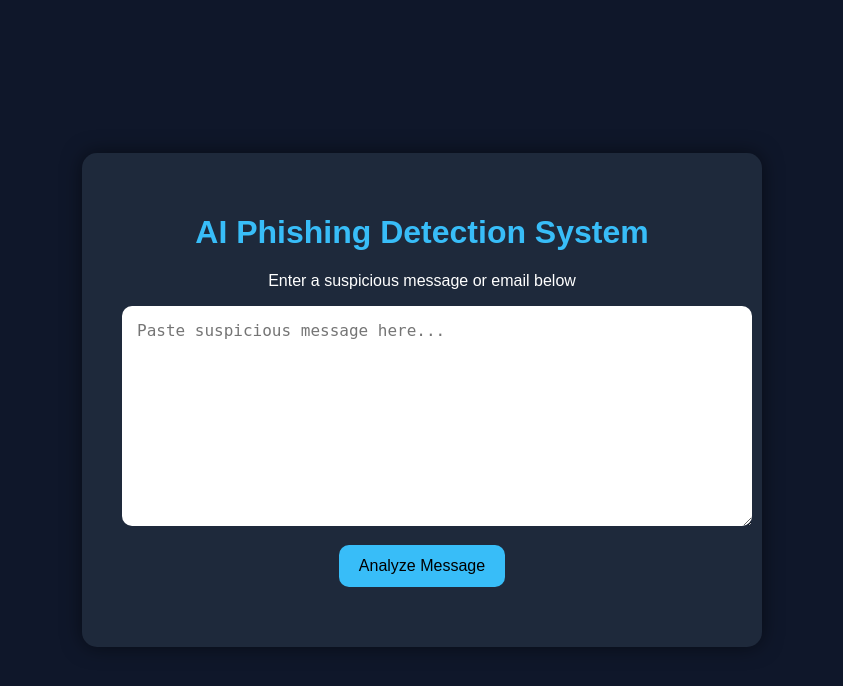
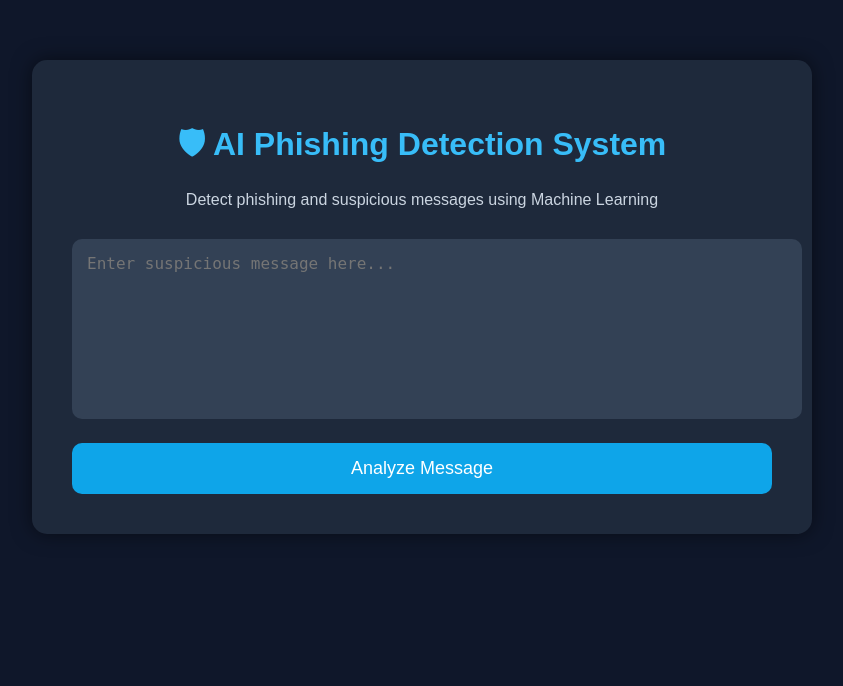
Before and after one commit to riya-builds/AI-Phishing-Detection-System, a Flask app: page / in a window 1280 px wide. Shown: the top 686 px of the page, without its empty margins (218-1061 px from the left). Run offline with Flask 3, Linux system fonts and the light colour scheme; parts of the project's set-up code (start-up, migrations or seed data) failed here and were passed over.

Commit message:
Added phishing detection dashboard and history system

```diff
--- a/app.py
+++ b/app.py
@@ -1,66 +1,142 @@
 from flask import Flask, render_template, request
 import joblib
+import os
+import re
 import sqlite3
-import os
 
+# ---------------- CREATE APP ----------------
 app = Flask(__name__)
 
-# Load ML model + vectorizer
-model = joblib.load('model.pkl')
-vectorizer = joblib.load('vectorizer.pkl')
+# ---------------- LOAD MODEL ----------------
+model = joblib.load("model.pkl")
+vectorizer = joblib.load("vectorizer.pkl")
 
-# ---------------- DATABASE SETUP ----------------
+# ---------------- HOME PAGE ----------------
+@app.route('/')
+def home():
+    return render_template('index.html')
 
-connection = sqlite3.connect('phishing.db', check_same_thread=False)
-cursor = connection.cursor()
+# ---------------- PREDICTION ----------------
+@app.route('/predict', methods=['POST'])
+def predict():
 
-cursor.execute('''
-CREATE TABLE IF NOT EXISTS predictions (
-    id INTEGER PRIMARY KEY AUTOINCREMENT,
-    message TEXT,
-    result TEXT
-)
-''')
+    # Get user message
+    user_message = request.form['message']
 
-connection.commit()
+    # ---------------- URL / PHISHING CHECK ----------------
 
-# ---------------- HOME ROUTE ----------------
+    suspicious_patterns = [
 
-@app.route('/', methods=['GET', 'POST'])
-def home():
+        r"bit\.ly",
+        r"tinyurl",
+        r"verify",
+        r"login",
+        r"bank",
+        r"account",
+        r"secure",
+        r"update",
+        r"click",
+        r"password",
+        r"paypal",
+        r"free",
+        r"urgent"
 
-    prediction = ""
+    ]
 
-    if request.method == 'POST':
+    url_flag = False
 
-        user_message = request.form['message']
+    for pattern in suspicious_patterns:
 
-        # Convert text to vector
-        message_vector = vectorizer.transform([user_message])
+        if re.search(pattern, user_message.lower()):
 
-        # Predict
-        result = model.predict(message_vector)
+            url_flag = True
+            break
 
-        # Interpret result
-        if result[0] == 1:
-            prediction = "⚠️ Phishing Message Detected!"
-        else:
-            prediction = "✅ Safe Message"
+    # ---------------- ML PREDICTION ----------------
 
-        # Save to database
-        cursor.execute('''
-            INSERT INTO predictions (message, result)
-            VALUES (?, ?)
-        ''', (user_message, prediction))
+    message_vector = vectorizer.transform([user_message])
 
-        connection.commit()
+    result = model.predict(message_vector)[0]
 
-    return render_template('index.html', prediction=prediction)
+    probabilities = model.predict_proba(message_vector)[0]
 
-# ---------------- RUN SERVER ----------------
+    spam_confidence = probabilities[1] * 100
+    ham_confidence = probabilities[0] * 100
 
+    # ---------------- FINAL DECISION ----------------
+
+    if result == 1 or url_flag:
+
+        prediction = (
+            f"⚠️ Phishing Detected "
+            f"({spam_confidence:.2f}% confidence)"
+        )
+
+    else:
+
+        prediction = (
+            f"✅ Safe Message "
+            f"({ham_confidence:.2f}% confidence)"
+        )
+
+    # ---------------- SAVE TO DATABASE ----------------
+
+    connection = sqlite3.connect("predictions.db")
+
+    cursor = connection.cursor()
+
+    cursor.execute(
+        '''
+        INSERT INTO predictions
+        (message, result)
+
+        VALUES (?, ?)
+        ''',
+
+        (user_message, prediction)
+    )
+
+    connection.commit()
+
+    connection.close()
+
+    return render_template(
+        'index.html',
+        prediction_text=prediction
+    )
+
+# ---------------- HISTORY PAGE ----------------
+
+@app.route('/history')
+def history():
+
+    connection = sqlite3.connect("predictions.db")
+
+    cursor = connection.cursor()
+
+    cursor.execute(
+        '''
+        SELECT * FROM predictions
+        ORDER BY id DESC
+        '''
+    )
+
+    rows = cursor.fetchall()
+
+    connection.close()
+
+    return render_template(
+        'history.html',
+        rows=rows
+    )
+
+# ---------------- RUN APP ----------------
 if __name__ == "__main__":
-    import os
 
-    port = int(os.environ.get("PORT", 10000))
-    app.run(host="0.0.0.0", port=port, debug=False)
+    port = int(os.environ.get("PORT", 5000))
+
+    app.run(
+        host="0.0.0.0",
+        port=port,
+        debug=True
+    )
--- a/templates/index.html
+++ b/templates/index.html
@@ -1,12 +1,142 @@
 <!DOCTYPE html>
-<html>
+<html lang="en">
 
 <head>
 
-    <title>AI Phishing Detection System</title>
+    <meta charset="UTF-8">
 
-    <link rel="stylesheet"
-    href="{{ url_for('static', filename='style.css') }}">
+    <meta name="viewport"
+          content="width=device-width, initial-scale=1.0">
+
+    <title>AI Phishing Detector</title>
+
+    <style>
+
+        body {
+
+            margin: 0;
+            padding: 0;
+
+            font-family: Arial, sans-serif;
+
+            background: #0f172a;
+
+            color: white;
+
+        }
+
+        .container {
+
+            width: 90%;
+            max-width: 700px;
+
+            margin: 60px auto;
+
+            background: #1e293b;
+
+            padding: 40px;
+
+            border-radius: 15px;
+
+            box-shadow: 0px 0px 20px rgba(0,0,0,0.5);
+
+        }
+
+        h1 {
+
+            text-align: center;
+
+            color: #38bdf8;
+
+            margin-bottom: 10px;
+
+        }
+
+        p {
+
+            text-align: center;
+
+            color: #cbd5e1;
+
+            margin-bottom: 30px;
+
+        }
+
+        textarea {
+
+            width: 100%;
+
+            height: 150px;
+
+            border: none;
+
+            border-radius: 10px;
+
+            padding: 15px;
+
+            font-size: 16px;
+
+            resize: none;
+
+            background: #334155;
+
+            color: white;
+
+        }
+
+        textarea:focus {
+
+            outline: none;
+
+        }
+
+        button {
+
+            width: 100%;
+
+            padding: 15px;
+
+            margin-top: 20px;
+
+            border: none;
+
+            border-radius: 10px;
+
+            background: #0ea5e9;
+
+            color: white;
+
+            font-size: 18px;
+
+            cursor: pointer;
+
+            transition: 0.3s;
+
+        }
+
+        button:hover {
+
+            background: #0284c7;
+
+        }
+
+        .result {
+
+            margin-top: 30px;
+
+            padding: 20px;
+
+            border-radius: 10px;
+
+            text-align: center;
+
+            font-size: 20px;
+
+            background: #334155;
+
+        }
+
+    </style>
 
 </head>
 
@@ -14,20 +144,18 @@
 
     <div class="container">
 
-        <h1>AI Phishing Detection System</h1>
+        <h1>🛡 AI Phishing Detection System</h1>
 
         <p>
-            Enter a suspicious message or email below
+            Detect phishing and suspicious messages using Machine Learning
         </p>
 
-        <form method="POST">
+        <form action="/predict" method="POST">
 
             <textarea
-            name="message"
-            rows="10"
-            placeholder="Paste suspicious message here..."></textarea>
-
-            <br>
+                name="message"
+                placeholder="Enter suspicious message here..."
+                required></textarea>
 
             <button type="submit">
                 Analyze Message
@@ -35,9 +163,18 @@
 
         </form>
 
-        <h2>{{ prediction }}</h2>
+        {% if prediction_text %}
+
+            <div class="result">
+
+                {{ prediction_text }}
+
+            </div>
+
+        {% endif %}
 
     </div>
 
 </body>
+
 </html>
```
Also changed, not shown: database.py (added, +28 -0 lines), templates/history.html (added, +98 -0 lines), train_model.py (+73 -17 lines), phishing.db, predictions.db (added), 2 other files.
